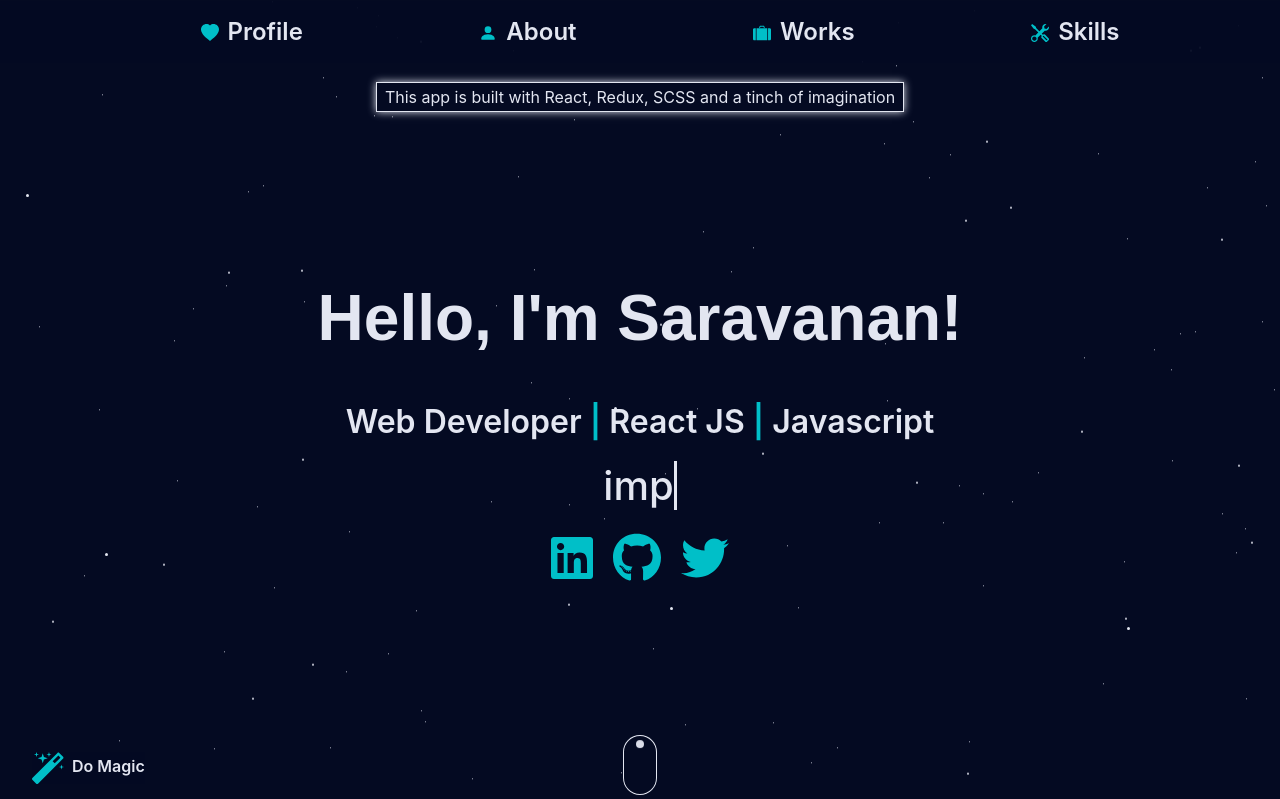
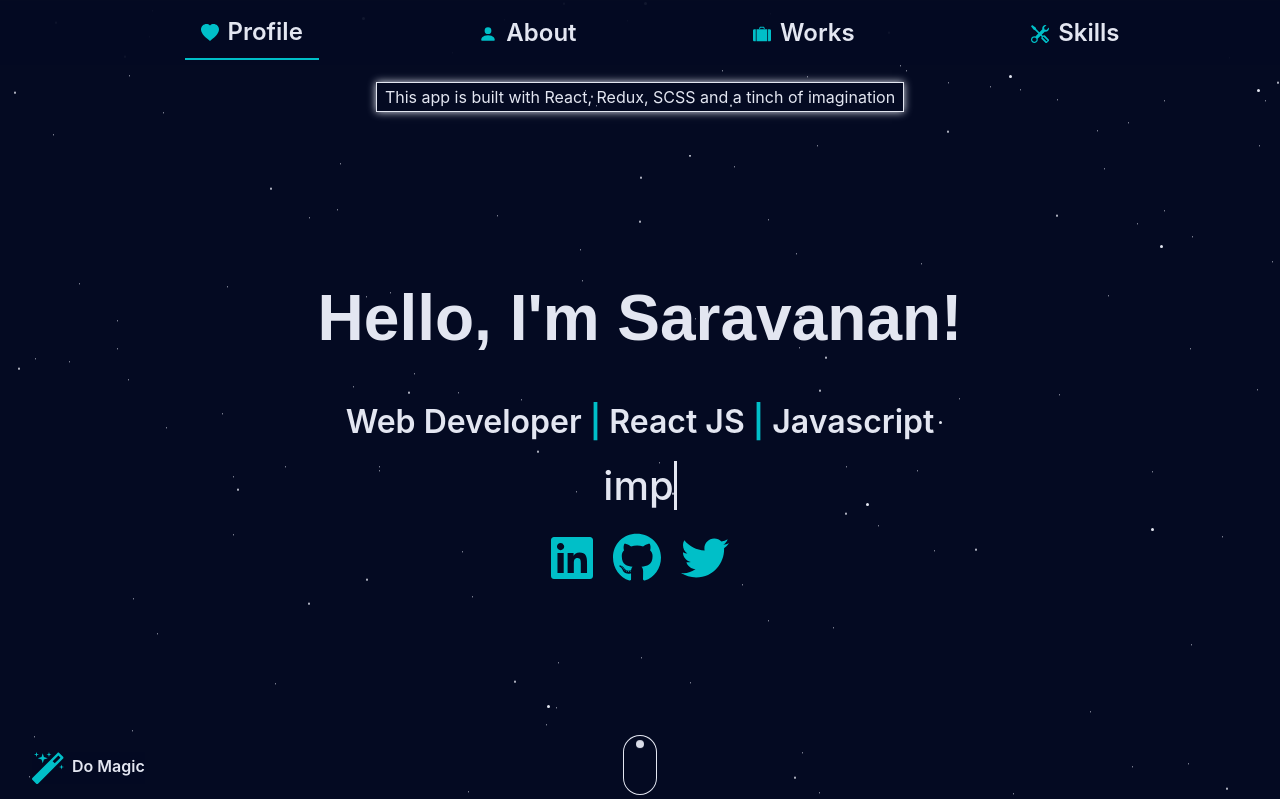
Before and after one commit to saravananceg/portfolio, a React (Create React App) app: page / in a window 1280 px wide. Shown: the top 799 px of the page. Built offline with nearby package versions, Linux system fonts and the light colour scheme.

Commit message:
react-scroll and react-router changes

```diff
--- a/package.json
+++ b/package.json
@@ -17,7 +17,9 @@
     "react-dom": "^16.13.1",
     "react-lottie": "^1.2.3",
     "react-redux": "^7.2.1",
+    "react-router-dom": "^5.2.0",
     "react-scripts": "3.4.3",
+    "react-scroll": "^1.8.1",
     "redux": "^4.0.5",
     "styled-components": "^5.2.0"
   },
--- a/src/App.js
+++ b/src/App.js
@@ -1,5 +1,5 @@
 import React from 'react';
-import logo from './logo.svg';
+import { BrowserRouter as Router } from 'react-router-dom';
 import './scss/base/default.scss';
 import './App.scss';
 import 'bootstrap/dist/css/bootstrap.css';
@@ -13,13 +13,13 @@ import Skills from './js/Skills/Skills';
 
 function App() {
   return (
-    <>
+    <Router>
       <ParallaxStar />
       <LandingPage />
       <AboutMe />
       <Works />
       <Skills />
-    </>
+    </Router>
   );
 }
 
--- a/src/App.scss
+++ b/src/App.scss
@@ -6,7 +6,6 @@ body, html {
 
 .section {
   color: $font-color;
-  padding-top: 30px;
   min-height: 100vh;
 }
 
--- a/src/js/LandingPage/LandingPage.js
+++ b/src/js/LandingPage/LandingPage.js
@@ -18,7 +18,7 @@ const data = [
 
 const LandingPage = () => (
   <>
-    <section id="landing" className="container-md section landing">
+    <section id="home" className="container-md section landing">
       <Navbar />
       <div className="buildinfo">
         <span>
--- /dev/null
+++ b/src/js/navbar/ScrollLink.js
@@ -0,0 +1,29 @@
+import React from 'react';
+
+import { Link as ScrollLink } from 'react-scroll';
+
+const Link = (props) => {
+  const {
+    children,
+    duration = 600,
+    spy = true,
+    smooth = true,
+    offset = -60,
+    className,
+    to
+  } = props;
+  return (
+    <ScrollLink
+      className={className}
+      duration={duration}
+      spy={spy}
+      smooth={smooth}
+      to={to}
+      offset={offset}
+    >
+      {children}
+    </ScrollLink>
+  );
+};
+
+export default Link;
--- a/src/js/navbar/navbar.js
+++ b/src/js/navbar/navbar.js
@@ -1,8 +1,11 @@
 import React, {
   useEffect, useState, useRef, useCallback
 } from 'react';
+import { Link } from 'react-router-dom';
+import { useSelector } from 'react-redux';
+import ScrollLink from './ScrollLink';
 import '../../scss/landingPage/navbar.scss';
-import { useSelector } from 'react-redux';
+
 import { ReactComponent as WandIcon } from '../../images/magic_wand.svg';
 import { ReactComponent as AboutMeIcon } from '../../images/navigation/aboutme.svg';
 import { ReactComponent as SkillsIcon } from '../../images/navigation/tools.svg';
@@ -31,65 +34,48 @@ const Navbar = () => {
     style.setProperty('--portfolio-font-fade-color', `${data.font}40`);
     style.setProperty('--portfolio-icon-color', data.icon);
   }, [currentTheme]);
-  useEffect(() => {
-    const observer = new IntersectionObserver((entries) => {
-      entries.forEach((entry) => {
-        const id = entry.target.getAttribute('id');
-        if (entry.intersectionRatio > 0) {
-          document.querySelector(`nav li a[href="#${id}"]`).parentElement.classList.add('active');
-        } else {
-          document.querySelector(`nav li a[href="#${id}"]`).parentElement.classList.remove('active');
-        }
-      });
-    }, { threshold: 0.5 });
-
-    // Track all sections that have an `id` applied
-    document.querySelectorAll('section[id]').forEach((section) => {
-      observer.observe(section);
-    });
-  }, []);
 
   return (
     <nav className="navbar-container" ref={navBarItem}>
       <ul className="navibar nav-fill">
-        <li className={`navlist${currentTab === 'landing' ? ' active' : ''}`}>
-
-          <a className="nav-link" href="#landing">
+        <li className="navlist">
+          <ScrollLink smooth className="nav-link" to="home">
             <div className="nav-icon">
               <HeartIcon />
             </div>
             <span>Profile</span>
-          </a>
+          </ScrollLink>
           {/* <PulseDot style={{ transform }} className="pulse-dot" /> */}
         </li>
-        <li className={`navlist${currentTab === 'about' ? ' active' : ''}`}>
-
-          <a className="nav-link" href="#about">
+        <li className="navlist">
+          <ScrollLink smooth className="nav-link" to="about">
             <div className="nav-icon">
               <AboutMeIcon />
             </div>
             <span>About</span>
-          </a>
+          </ScrollLink>
         </li>
-        <li className={`navlist${currentTab === 'works' ? ' active' : ''}`}>
-          <a className="nav-link" href="#works">
+
+        <li className="navlist">
+          <ScrollLink smooth className="nav-link" to="works">
             <div className="nav-icon">
               <WorkIcon />
             </div>
             <span>Works</span>
-          </a>
+          </ScrollLink>
         </li>
-        <li className={`navlist${currentTab === 'skills' ? ' active' : ''}`}>
 
-          <a className="nav-link" href="#skills">
+        <li className="navlist">
+          <ScrollLink smooth className="nav-link" to="skills">
             <div className="nav-icon">
               <SkillsIcon />
             </div>
             <span>Skills</span>
-          </a>
+          </ScrollLink>
         </li>
       </ul>
-      <div className="theme-switch" onClick={handleThemeSwitch}>
+
+      <div role="button" className="theme-switch" onClick={handleThemeSwitch}>
         <span className="theme-wand">
           <WandIcon />
         </span>
--- a/src/scss/landingPage/navbar.scss
+++ b/src/scss/landingPage/navbar.scss
@@ -80,6 +80,16 @@
     display: flex;
     color: $font-color;
     align-items: center;
+    cursor: pointer;
+}
+
+.nav-link:hover {
+    color: var(--portfolio-font-color);
+    background-color: var(--portfolio-font-fade-color);
+}
+
+.nav-link.active {
+    border-bottom: 2px solid $icon-color;
 }
 
 .nav-icon {
@@ -113,7 +123,9 @@
     .buildinfo {
         display: none;
     }
-
+    .nav-icon {
+        padding-right: 0;
+    }
     .nav-link span {
         display: none;
     }
```
